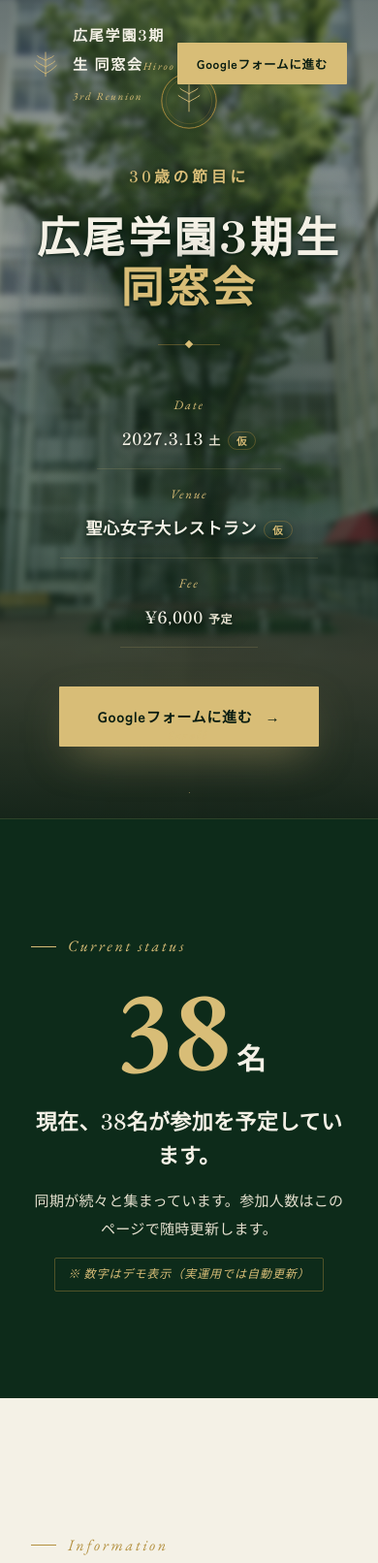
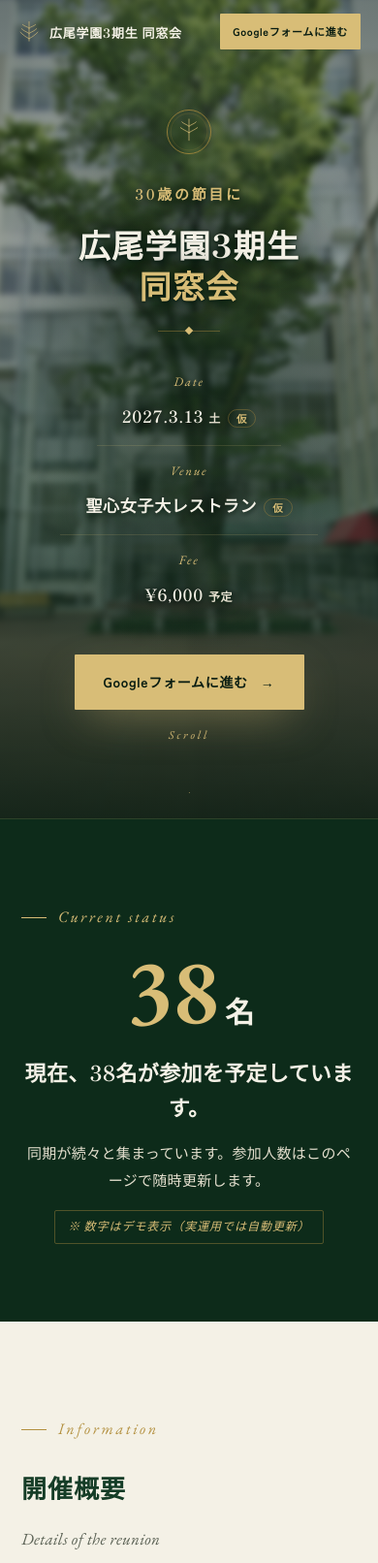
Before and after one commit to popkanekopop11/gourmetpink-site, a plain HTML site: page hiroo-reunion/index.html in a window 390 px wide. Shown: the top 1612 px of the page at 97% size. Drawn offline with nearby package versions, Linux system fonts and the light colour scheme.

Commit message:
hiroo-reunion: レスポンシブ対応（ナビ折返し・見出し崩れを修正）

```diff
--- a/hiroo-reunion/index.html
+++ b/hiroo-reunion/index.html
@@ -127,7 +127,31 @@
     .proof-txt p{margin:0 auto}
     dl.rows .r{grid-template-columns:1fr;gap:6px;padding:22px 4px}
     .facts div{padding:14px 26px;border-right:none;border-bottom:1px solid var(--line-dark)}
-    #tree{width:190vw;opacity:.3}
+    .facts div:last-child{border-bottom:none}
+  }
+  @media(max-width:560px){
+    nav{padding:14px 18px}
+    nav.solid{padding:11px 18px}
+    .logo{gap:9px}
+    .logo .mark{width:24px;height:24px}
+    .logo .txt .n{font-size:13px;letter-spacing:.06em;white-space:nowrap}
+    .logo .txt .e{display:none}
+    nav .book{font-size:11px;padding:8px 13px}
+    .wrap{padding:0 22px}
+    .hero{min-height:100svh}
+    .crest{width:48px;height:48px;margin-bottom:18px}
+    .kicker{font-size:15px;letter-spacing:.18em;margin-bottom:16px}
+    .hero h1{font-size:33px;line-height:1.28;letter-spacing:.04em}
+    .rule{margin:26px auto}
+    .facts dd{font-size:17px}
+    .hero-cta{margin-top:32px}
+    .btn{padding:15px 30px;font-size:14px}
+    .bignum{font-size:96px}
+    .info,.proof,.org,.cta{padding-left:0;padding-right:0}
+    .info{padding-top:90px;padding-bottom:90px}
+    .proof{padding:80px 0}
+    .cta{padding:100px 0}
+    .info h2,.cta h2{font-size:26px}
   }
   @media(prefers-reduced-motion:reduce){*{animation-duration:.01ms!important;animation-iteration-count:1!important;transition-duration:.01ms!important}}
 </style>
```
